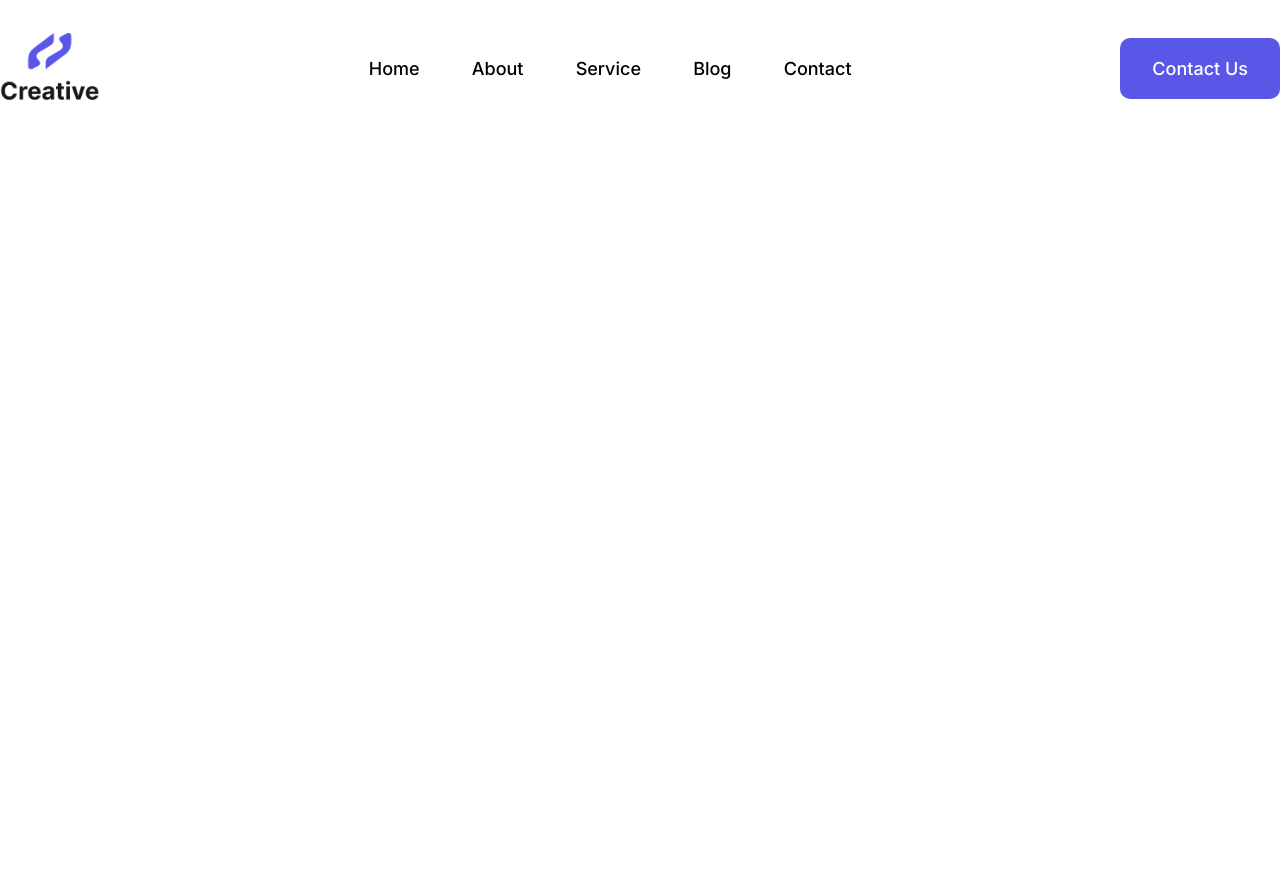
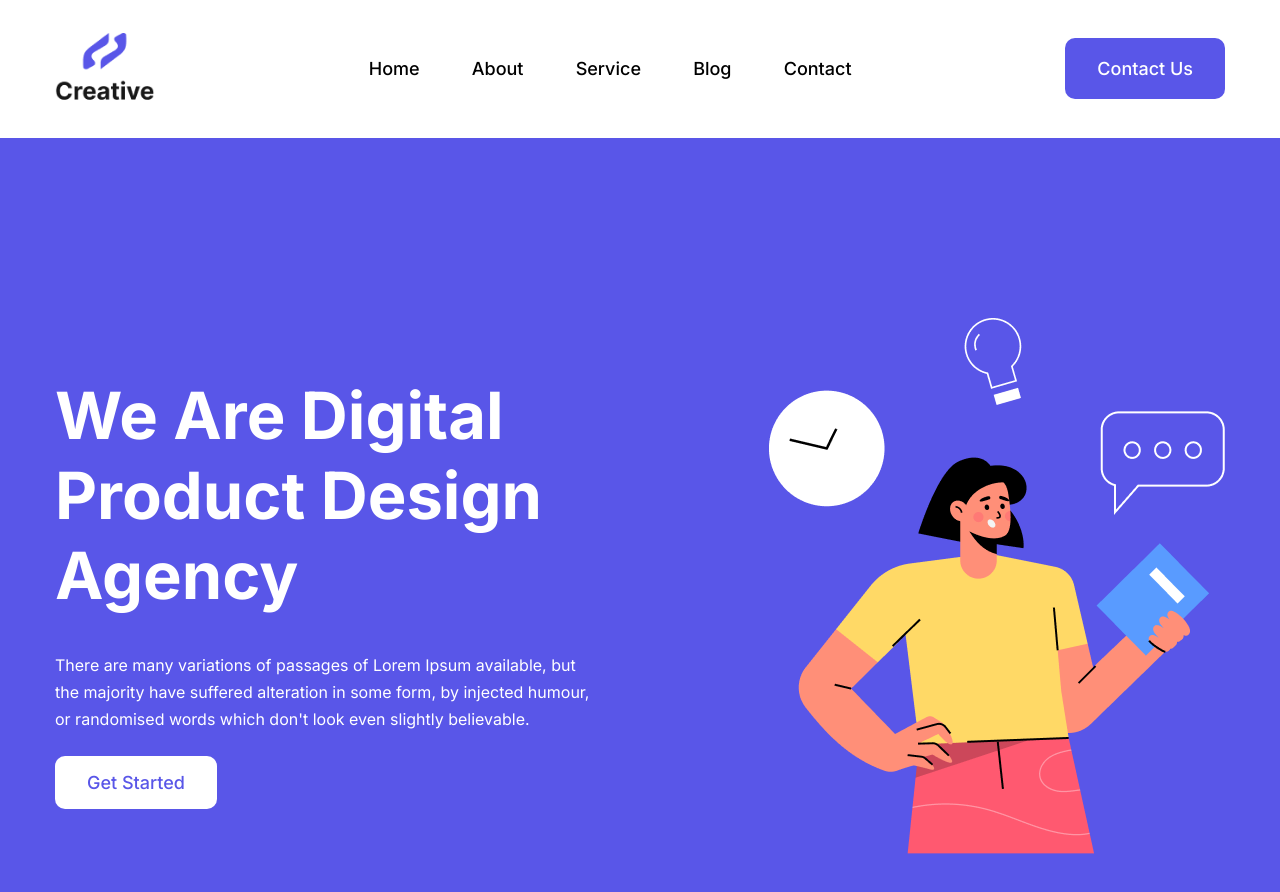
Before and after one commit to MD-Sabbir-Hosain-Rafi99/HW25, a website: page index.html in a window 1280 px wide. Before the commit the page ends 800 px from the top, so only its background shows below. Drawn offline with Linux system fonts and the light colour scheme.

Commit message:
Banner Part Complete

```diff
--- a/index.html
+++ b/index.html
@@ -17,7 +17,7 @@
   <body>
     <!-- NavBar Part Start -->
     <div class="py-[33px]">
-      <div class="container m-auto">
+      <div class="max-w-container m-auto">
         <div class="flex items-center justify-between">
           <div class="">
             <img src="images/Logo.png" alt="Logo.png" class="w-[100px]" />
@@ -38,5 +38,22 @@
       </div>
     </div>
     <!-- NavBar Part End -->
+
+    <!-- Banner Part Start -->
+     <div class="pt-[180px] pb-[175px] bg-primaryColor">
+        <div class="max-w-container m-auto">
+            <div class="flex justify-between items-center">
+                <div class="w-[542px]">
+                    <h1 class="font-inter font-bold text-white text-[65px] leading-lineHeight">We Are Digital Product Design Agency</h1>
+                    <p class="font-inter text-white text-[16px] leading-[27px] py-9">There are many variations of passages of Lorem Ipsum available, but the majority have suffered alteration in some form, by injected humour, or randomised words which don't look even slightly believable.</p>
+                    <a href="#" class="font-inter text-primaryColor bg-white font-medium text-[18px] py-4 px-8 rounded-10">Get Started</a>
+                </div>
+                <div class="">
+                    <img src="images/banner.png" alt="banner.png">
+                </div>
+            </div>
+        </div>
+     </div>
+    <!-- Banner Part End -->
   </body>
 </html>
--- a/src/input.css
+++ b/src/input.css
@@ -9,4 +9,7 @@
      /* Rounded */
      --radius-10: 10px;
      /* Rounded */
+     /* Line Height */
+     --spacing-lineHeight: 80px;
+     /* Line Height */
   }
```
Also changed, not shown: images/banner.png (added), src/output.css.
